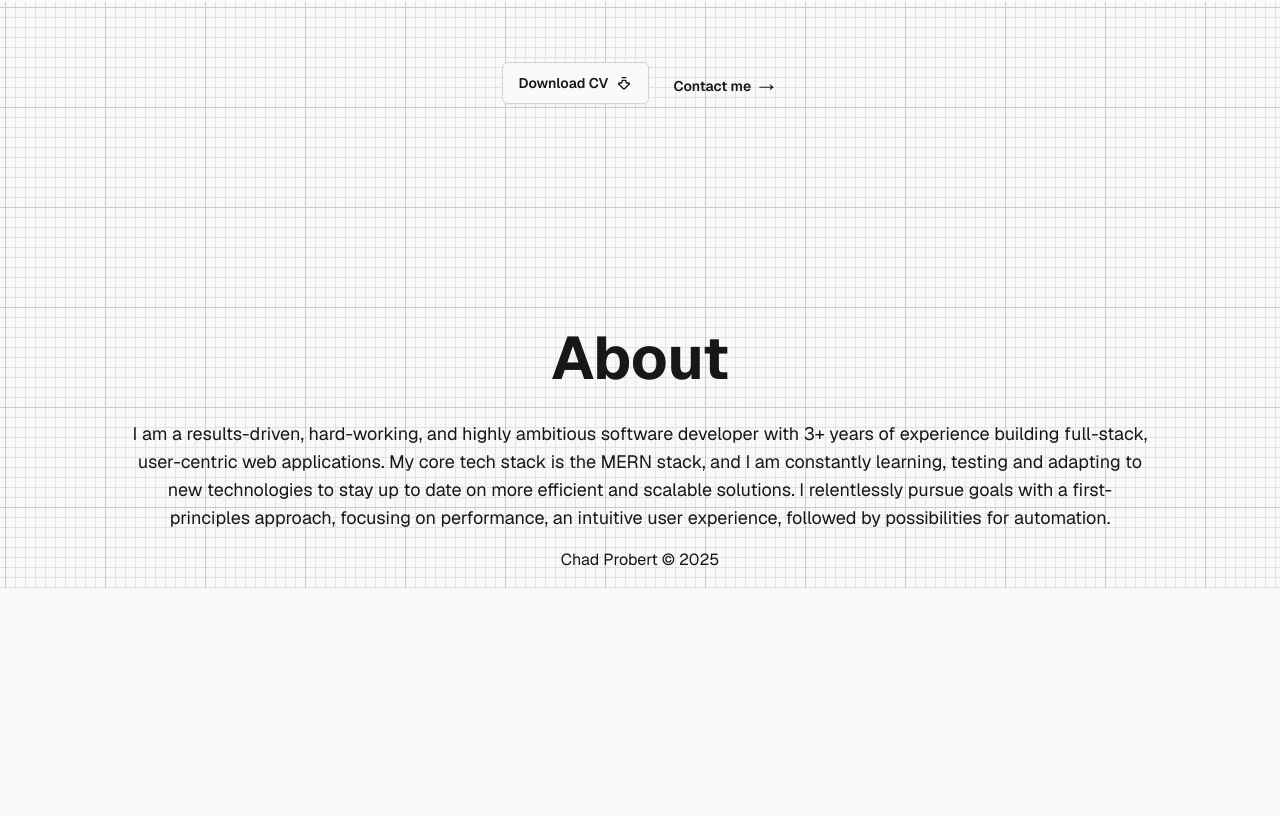
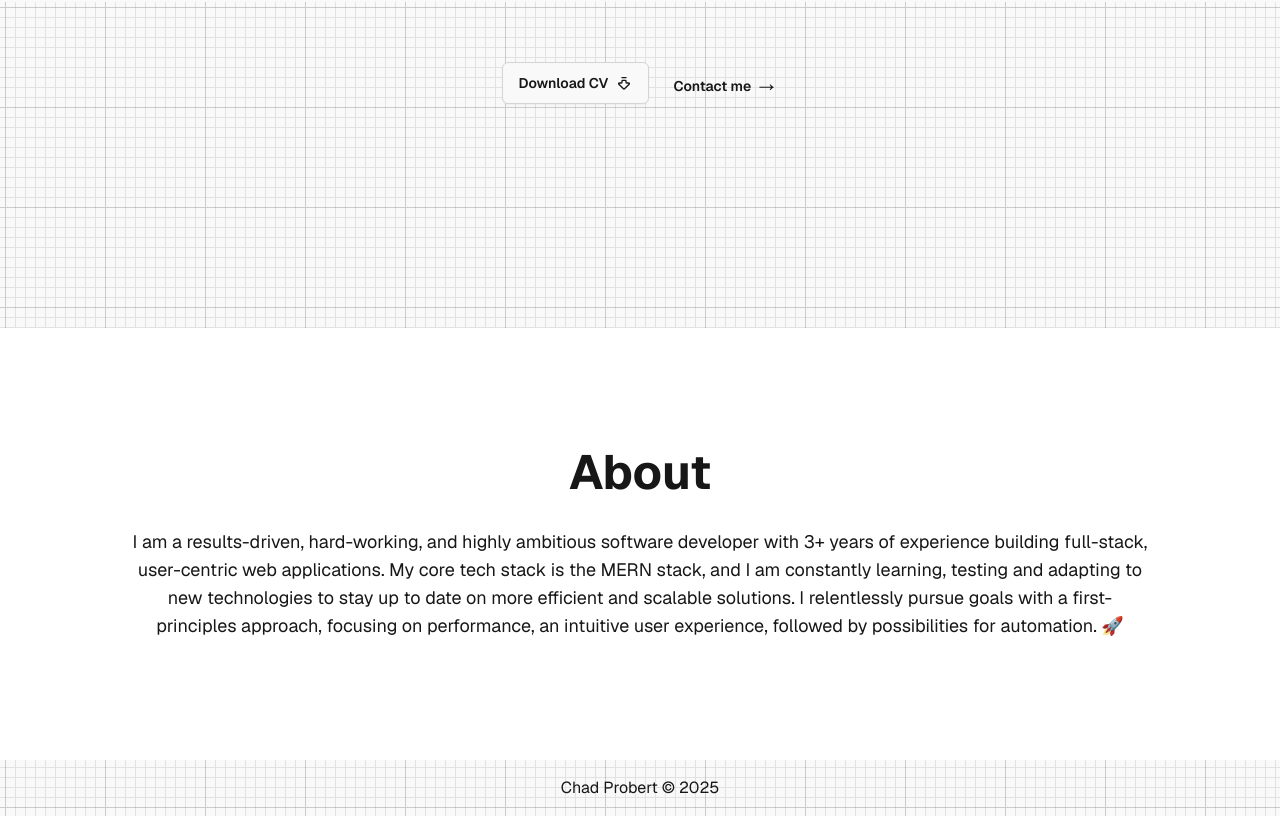
Before and after one commit to ChadProbert/chad-probert-portfolio, a Next.js app: page / in a window 1280 px wide. Shown: the part 798-1614 px from the top of the page. Before the commit the page ends 1386 px from the top, so only its background shows below. Built offline with nearby package versions, Linux system fonts and the light colour scheme.

Commit message:
Added a rough draft of the about section.

```diff
--- /dev/null
+++ b/app/components/About.css
@@ -0,0 +1,3 @@
+.about-container {
+  background-color: var(--deep-background);
+}
--- a/app/components/About.tsx
+++ b/app/components/About.tsx
@@ -1,15 +1,22 @@
+import "./About.css";
+
 export default function About() {
   return (
-    <div className="flex flex-col items-center justify-center max-w-5xl mx-auto">
-      <h2 className="text-3xl font-bold sm:text-6xl dark:text-white mb-8">About</h2>
-      <p className="text-center sm:text-lg">
-        I am a results-driven, hard-working, and highly ambitious software developer
-        with 3+ years of experience building full-stack, user-centric web
-        applications. My core tech stack is the MERN stack, and I am constantly
-        learning, testing and adapting to new technologies to stay up to date on
-        more efficient and scalable solutions. I relentlessly pursue goals with
-        a first-principles approach, focusing on performance, an intuitive user
-        experience, followed by possibilities for automation.
+    <div className="about-container flex flex-col items-center justify-center  mx-auto w-full p-30">
+      <h2
+        id="about"
+        className="text-3xl font-bold sm:text-5xl dark:text-white mb-8"
+      >
+        About
+      </h2>
+      <p className="text-center sm:text-lg max-w-5xl">
+        I am a results-driven, hard-working, and highly ambitious software
+        developer with 3+ years of experience building full-stack, user-centric
+        web applications. My core tech stack is the MERN stack, and I am
+        constantly learning, testing and adapting to new technologies to stay up
+        to date on more efficient and scalable solutions. I relentlessly pursue
+        goals with a first-principles approach, focusing on performance, an
+        intuitive user experience, followed by possibilities for automation. 🚀
       </p>
     </div>
   );
```
